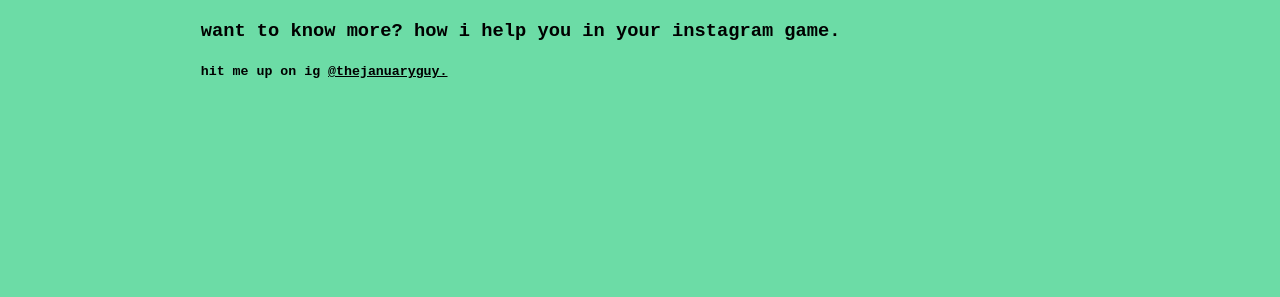
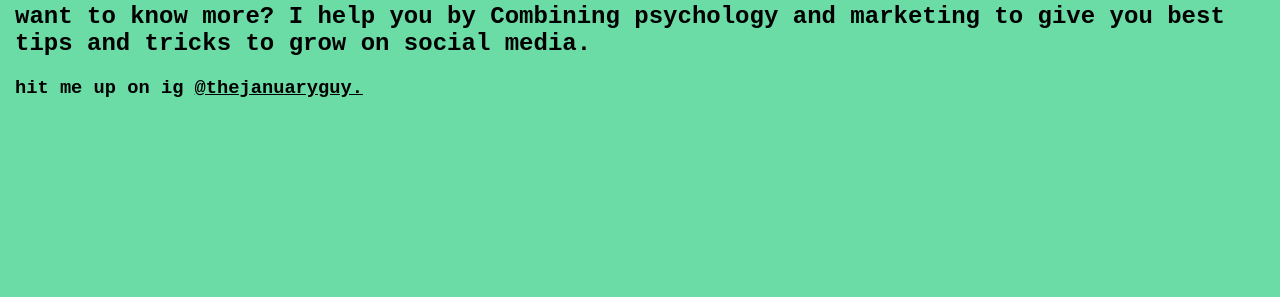
Before and after one commit to wayofshubham/portfolio.me, a plain HTML site: page INDEX.HTML in a window 1280 px wide. Shown: the part 503-800 px from the top of the page. Drawn offline with Linux system fonts and the light colour scheme.

Commit message:
commit" text change"

```diff
--- a/INDEX.HTML
+++ b/INDEX.HTML
@@ -1,6 +1,6 @@
 <HTML>
     <HEAD>
-        <title>shubham chaudhari</title>
+        <title>Shubham Chaudhari</title>
         <meta content="width=device-width, initial-scale=1" name="viewport">
         <meta name="theme-color" content="#6cdca6" >
         <link href="css/main.css" rel="stylesheet">
@@ -11,9 +11,9 @@
             <div class="site-header-content">
                 <h1> Hello! Shubham this side
                 <h2> I am 18 y/o helping creatives dominate their social presence. </h2>
-                <h3>want to know more? how i help you in your instagram game.
-                    <h5> hit me up on ig <a class="course-link" href="https://www.instagram.com/thejanuaryguy/">@thejanuaryguy.</a> </h5>
-                </h3>
+                <h2>want to know more? I help you by Combining psychology and marketing to give you best tips and tricks to grow on social media.
+                    <h3> hit me up on ig <a class="course-link" href="https://www.instagram.com/thejanuaryguy/">@thejanuaryguy.</a> </h3>
+                </h2>
             </h1>
             </div>
         </header>
```
